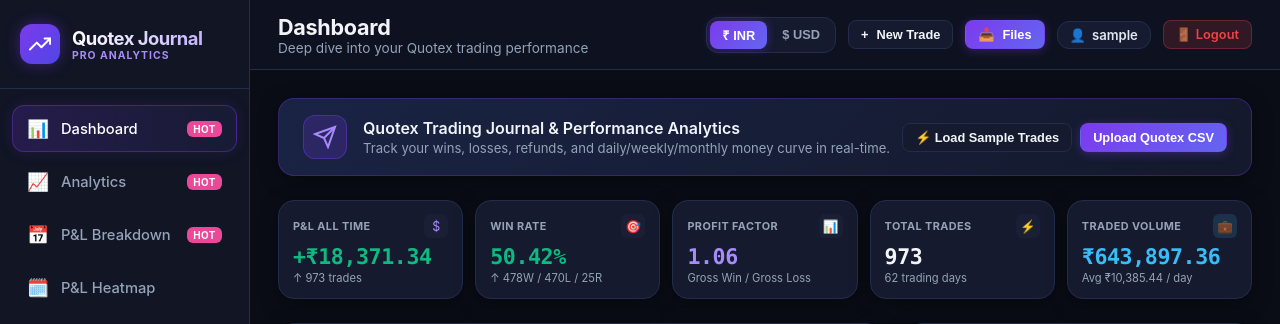
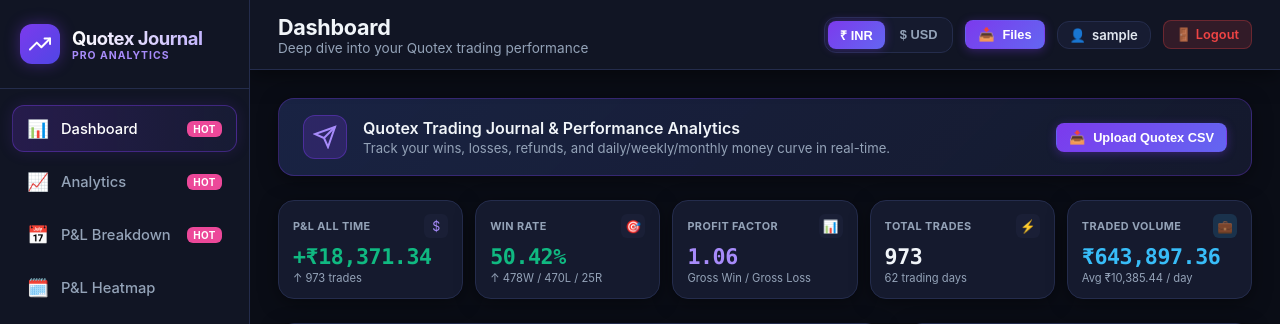
Before and after one commit to skpaltrader/tradingjournal, a Flask app: page / in a window 1280 px wide. Shown: the top 324 px of the page. Run offline with Flask 3, Linux system fonts and the light colour scheme; the visitor is signed in with stand-in values (Sample User, id 1); data comes from the database, SQL or seed files in the repository; both versions use the stored data as it was after the commit.

Commit message:
Add files via upload

```diff
--- a/app.py
+++ b/app.py
@@ -347,10 +347,7 @@
 # -------------------------------------------------------------------------
 @app.route('/api/load-sample', methods=['POST'])
 def load_sample_endpoint():
-    count = int(request.json.get('count', 320) if request.json else 320)
-    sample_trades = generate_sample_trades(num_trades=count)
-    inserted = insert_trades_bulk(sample_trades)
-    return jsonify({'success': True, 'inserted': inserted, 'message': f'Loaded {inserted} realistic sample Quotex trades!'})
+    return jsonify({'success': False, 'message': 'Sample trades feature has been disabled.'}), 403
 
 @app.route('/api/export-sample-csv', methods=['GET'])
 def export_sample_csv():
--- a/static/css/style.css
+++ b/static/css/style.css
@@ -85,7 +85,7 @@
   position: sticky;
   top: 0;
   height: 100vh;
-  z-index: 100;
+  z-index: 950;
   flex-shrink: 0;
 }
 
@@ -231,8 +231,7 @@
 
 .top-bar {
   height: 70px;
-  background-color: rgba(17, 21, 36, 0.75);
-  backdrop-filter: blur(12px);
+  background-color: #111524 !important;
   border-bottom: 1px solid var(--border-color);
   padding: 0 28px;
   display: flex;
@@ -240,7 +239,8 @@
   justify-content: space-between;
   position: sticky;
   top: 0;
-  z-index: 90;
+  z-index: 900;
+  box-shadow: 0 4px 20px rgba(0, 0, 0, 0.45);
 }
 
 .top-bar-left {
--- a/static/js/app.js
+++ b/static/js/app.js
@@ -127,6 +127,9 @@
 }
 
 function switchTab(tabName) {
+  // Always scroll to top when changing tabs so header sits cleanly
+  window.scrollTo({ top: 0, behavior: 'instant' });
+
   // Update sidebar active class
   document.querySelectorAll('.sidebar-nav .nav-item').forEach(el => {
     el.classList.toggle('active', el.getAttribute('data-tab') === tabName);
--- a/templates/index.html
+++ b/templates/index.html
@@ -4,7 +4,7 @@
   <meta charset="UTF-8">
   <meta name="viewport" content="width=device-width, initial-scale=1.0">
   <title>Quotex Trading Journal & P&L Tracker</title>
-  <link rel="stylesheet" href="/static/css/style.css">
+  <link rel="stylesheet" href="/static/css/style.css?v=20261019_02">
   <script src="/static/js/chart.min.js"></script>
 </head>
 <body>
@@ -81,7 +81,7 @@
     <!-- Main Wrapper -->
     <div class="main-wrapper">
       <!-- Top Navigation Bar -->
-      <header class="top-bar">
+      <header class="top-bar" style="background-color: #111524 !important; position: sticky !important; top: 0 !important; z-index: 900 !important; width: 100%; box-shadow: 0 4px 20px rgba(0, 0, 0, 0.5);">
         <div class="top-bar-left">
           <button class="mobile-menu-btn" id="mobile-menu-toggle" onclick="toggleSidebar()" aria-label="Toggle Navigation">
             <span>☰</span>
@@ -102,9 +102,6 @@
             <span style="color: #10b981;">●</span> USD Mode (Live: $1 = ₹<span id="live-usd-rate-val">95.08</span>)
           </span>
 
-          <button class="btn btn-secondary btn-sm" id="btn-open-new-trade">
-            <span>+</span> New Trade
-          </button>
           <button class="btn btn-primary btn-sm" onclick="switchTab('import-csv')">
             <span>📥</span> Files
           </button>
@@ -141,11 +138,8 @@
               </div>
             </div>
             <div style="display: flex; gap: 8px;">
-              <button class="btn btn-secondary btn-sm" onclick="loadSampleData()">
-                ⚡ Load Sample Trades
-              </button>
               <button class="btn btn-primary btn-sm" onclick="switchTab('import-csv')">
-                Upload Quotex CSV
+                <span>📥</span> Upload Quotex CSV
               </button>
             </div>
           </div>
@@ -266,7 +260,7 @@
                 <a href="#" onclick="switchTab('history'); return false;" style="font-size: 0.82rem; color: #a78bfa; text-decoration: none; font-weight: 600;">View All →</a>
               </div>
               <div class="trades-list" id="dashboard-recent-trades">
-                <div style="text-align: center; color: var(--text-dim); padding: 40px;">No trades recorded yet. Upload a CSV or load demo data.</div>
+                <div style="text-align: center; color: var(--text-dim); padding: 40px;">No trades recorded yet. Upload your Quotex CSV to see analytics.</div>
               </div>
             </div>
 
@@ -322,7 +316,6 @@
                   <span>No Trades</span>
                 </div>
               </div>
-            </div>
             </div>
           </div>
         </div>
@@ -707,17 +700,11 @@
 
             <!-- Action buttons -->
             <div style="display: flex; gap: 12px; margin-top: 24px; justify-content: center; flex-wrap: wrap;">
-              <button class="btn btn-secondary" onclick="loadSampleData()">
-                ⚡ Load Sample Quotex Trades
-              </button>
               <button class="btn btn-secondary" onclick="exportSampleCSV()">
                 📥 Download CSV Template
               </button>
               <button class="btn btn-secondary" onclick="backupDatabase()" title="Download the full SQLite database backup">
                 💾 Backup Database (.db)
-              </button>
-              <button class="btn btn-danger" style="background: rgba(239, 68, 68, 0.2); border: 1px solid rgba(239, 68, 68, 0.4); color: #fca5a5;" onclick="confirmClearSampleTrades()" title="Deletes only the fake sample trades, keeps your real Quotex trades">
-                🧹 Remove Demo Trades Only
               </button>
               <button class="btn btn-danger" onclick="confirmClearTrades()">
                 🗑️ Clear All Trades
@@ -763,66 +750,6 @@
     </div>
   </div>
 
-  <!-- Modal: New Single Trade -->
-  <div class="modal-overlay" id="modal-new-trade">
-    <div class="modal-card">
-      <div class="modal-header">
-        <h3 style="font-size: 1.15rem; font-weight: 700;">+ Log New Trade</h3>
-        <button class="modal-close" onclick="closeNewTradeModal()">&times;</button>
-      </div>
-      <form id="form-new-trade" onsubmit="submitNewTrade(event)">
-        <div class="form-group">
-          <label class="form-label">Asset / Currency Pair</label>
-          <input type="text" id="new-trade-asset" list="asset-suggestions" class="form-control" placeholder="e.g. USD/INR (OTC)" value="USD/INR (OTC)" required>
-          <datalist id="asset-suggestions">
-            <option value="USD/INR (OTC)">
-            <option value="EUR/INR (OTC)">
-            <option value="GBP/INR (OTC)">
-            <option value="CAD/INR (OTC)">
-            <option value="USD/BRL (OTC)">
-            <option value="EUR/USD">
-            <option value="GBP/JPY (OTC)">
-            <option value="CAD/CHF (OTC)">
-            <option value="AUD/CAD (OTC)">
-          </datalist>
-        </div>
-        <div style="display: grid; grid-template-columns: 1fr 1fr; gap: 12px;">
-          <div class="form-group">
-            <label class="form-label">Direction</label>
-            <select id="new-trade-direction" class="form-control">
-              <option value="UP">CALL / UP (Green)</option>
-              <option value="DOWN">PUT / DOWN (Red)</option>
-            </select>
-          </div>
-          <div class="form-group">
-            <label class="form-label">Result</label>
-            <select id="new-trade-result" class="form-control">
-              <option value="WIN">WIN (Green)</option>
-              <option value="LOSS">LOSS (Red)</option>
-              <option value="REFUND">REFUND / TIE (Yellow)</option>
-            </select>
-          </div>
-        </div>
-        <div style="display: grid; grid-template-columns: 1fr 1fr; gap: 12px;">
-          <div class="form-group">
-            <label class="form-label">Investment Amount</label>
-            <input type="number" step="0.01" id="new-trade-investment" class="form-control" placeholder="100.00" required>
-          </div>
-          <div class="form-group">
-            <label class="form-label">Payout %</label>
-            <input type="number" step="1" id="new-trade-payout" class="form-control" value="85" required>
-          </div>
-        </div>
-        <div class="form-group">
-          <label class="form-label">Date & Time</label>
-          <input type="datetime-local" id="new-trade-date" class="form-control" required>
-        </div>
-        <div style="display: flex; justify-content: flex-end; gap: 10px; margin-top: 20px;">
-          <button type="button" class="btn btn-secondary" onclick="closeNewTradeModal()">Cancel</button>
-          <button type="submit" class="btn btn-primary">Save Trade</button>
-        </div>
-      </form>
-  </div>
 
   <!-- Modal: Edit Single Trade (Requirement 2) -->
   <div class="modal-overlay" id="modal-edit-trade">
```
Also changed, not shown: quotex_trades.db.
